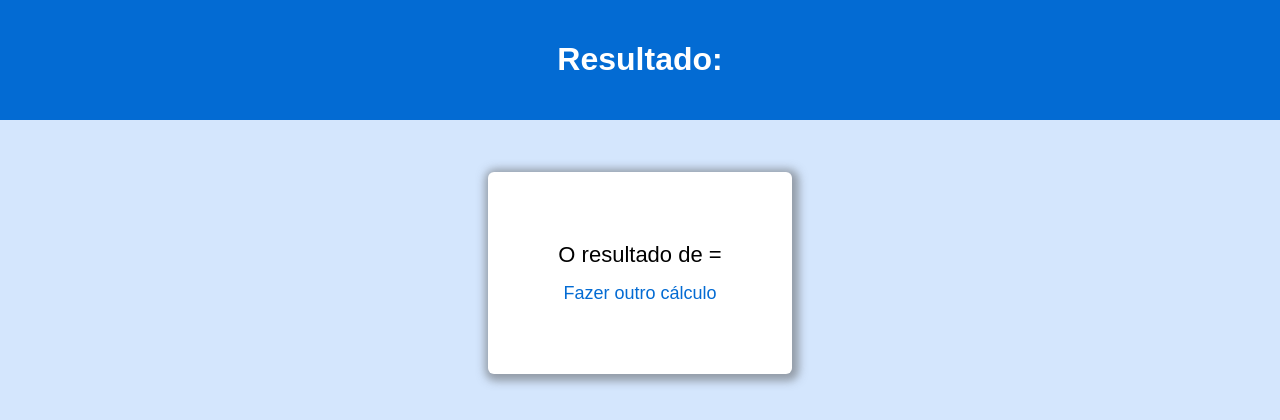
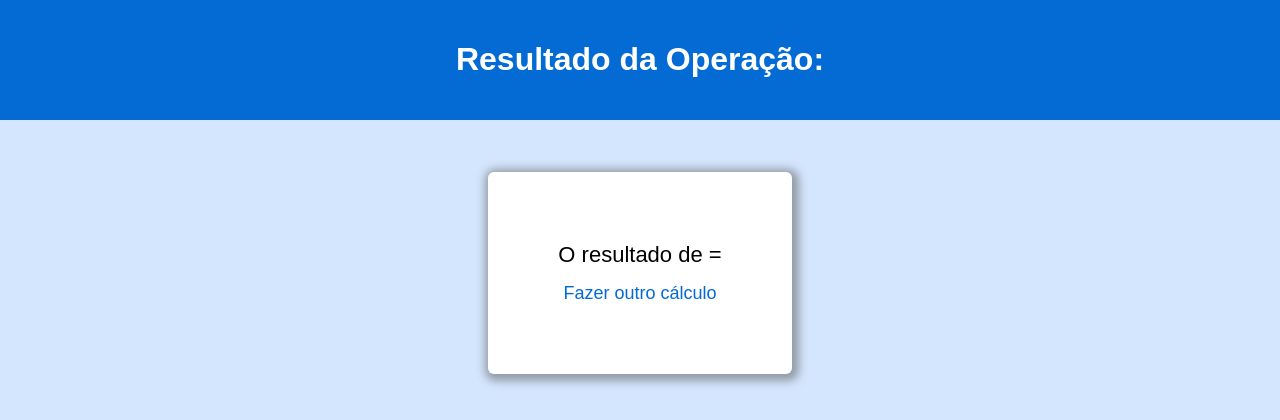
Before and after one commit to Gilber-Mattos-Mendes/Projeto-PHP, a PHP site: page /resultado.php in a window 1280 px wide. Shown: the top 420 px of the page. Run offline with PHP 8.4, Linux system fonts and the light colour scheme; data that the repository does not hold is empty.

Commit message:
resultado

```diff
--- a/Atividade_001/resultado.php
+++ b/Atividade_001/resultado.php
@@ -10,7 +10,7 @@
 
     <header>
         <!-- Título da página -->
-        <h1>Resultado:</h1>
+        <h1>Resultado da Operação:</h1>
     </header>
 
     <main>
```
